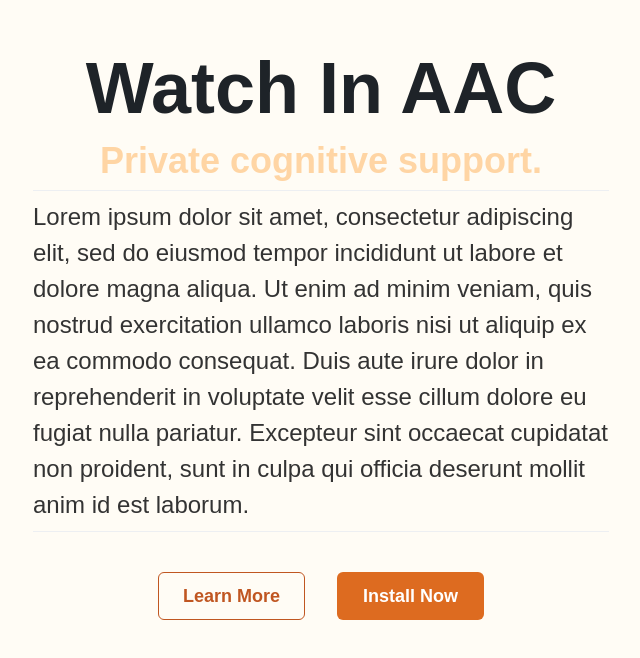
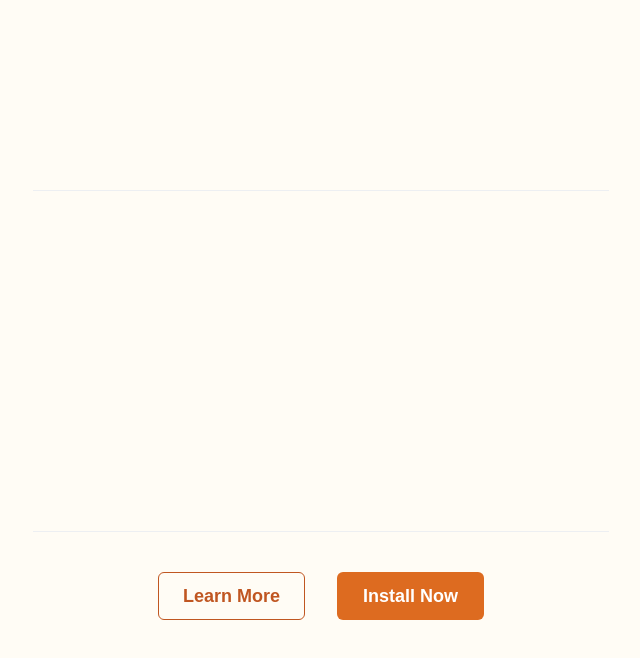
Before and after one commit to JSusak/AACAppSite, a React (Vite) app: page / in a window 1280 px wide. Shown: the part 2683-3341 px from the top of the page, without its empty margins (31-671 px from the left). Built offline with nearby package versions, Linux system fonts and the light colour scheme.

Commit message:
feat: add fade in animations to home page

```diff
--- a/src/pages/HomePage/components/OurMission/OurMission.tsx
+++ b/src/pages/HomePage/components/OurMission/OurMission.tsx
@@ -10,6 +10,8 @@ import {
 } from "@chakra-ui/layout";
 import { Image } from "@chakra-ui/image";
 import { ResponsiveSizes } from "../../../../responsiveSizes";
+import { motion } from "framer-motion";
+import { homePageFadeInVertical } from "../homePageAnims";
 
 export const OurMission = (): JSX.Element => {
   return (
@@ -28,19 +30,29 @@ export const OurMission = (): JSX.Element => {
             Our Mission.
           </Heading>
           <Divider />
+
+          <motion.span
+            variants={homePageFadeInVertical}
+            initial="hidden"
+            whileInView={"visible"}
+            viewport={{ once: true }}
+          >
+            <Center>
               <Text
                 fontSize={["xl", "xl", "2xl", "2xl"]}
                 w={["90%", "90%", "90%", "4xl"]}
                 textAlign={["center", "center", "center", "left"]}
               >
                 Lorem ipsum dolor sit amet, consectetur adipiscing elit, sed do
-            eiusmod tempor incididunt ut labore et dolore magna aliqua. Ut enim
-            ad minim veniam, quis nostrud exercitation ullamco laboris nisi ut
-            aliquip ex ea commodo consequat. Duis aute irure dolor in
-            reprehenderit in voluptate velit esse cillum dolore eu fugiat nulla
-            pariatur. Excepteur sint occaecat cupidatat non proident, sunt in
-            culpa qui officia deserunt mollit anim id est laborum.
+                eiusmod tempor incididunt ut labore et dolore magna aliqua. Ut
+                enim ad minim veniam, quis nostrud exercitation ullamco laboris
+                nisi ut aliquip ex ea commodo consequat. Duis aute irure dolor
+                in reprehenderit in voluptate velit esse cillum dolore eu fugiat
+                nulla pariatur. Excepteur sint occaecat cupidatat non proident,
+                sunt in culpa qui officia deserunt mollit anim id est laborum.
               </Text>
+            </Center>
+          </motion.span>
           <Divider />
           <SimpleGrid columns={2}>
             <Center>
--- a/src/pages/HomePage/components/WatchInPreview/WatchInPreview.tsx
+++ b/src/pages/HomePage/components/WatchInPreview/WatchInPreview.tsx
@@ -11,7 +11,9 @@ import {
 } from "@chakra-ui/react";
 import { ImageCollage } from "../ImageCollab/ImageCollage";
 import { Colours } from "../../../../colourScheme";
+import { motion } from "framer-motion";
 import { ResponsiveSizes } from "../../../../responsiveSizes";
+import { homePageFadeInRight } from "../homePageAnims";
 
 export const WatchInPreview = (): JSX.Element => {
   const [isLargerThan1280] = useMediaQuery("(min-width: 1280px)");
@@ -35,32 +37,53 @@ export const WatchInPreview = (): JSX.Element => {
     return (
       <Center>
         <VStack>
+          <motion.span
+            variants={homePageFadeInRight}
+            initial="hidden"
+            whileInView="visible"
+            viewport={{ once: true }}
+          >
             <Heading
               fontSize={ResponsiveSizes.SecondaryHeaderSizes}
               textAlign={"center"}
             >
               Watch In AAC
             </Heading>
+          </motion.span>
+          <motion.span
+            variants={homePageFadeInRight}
+            initial="hidden"
+            whileInView="visible"
+            viewport={{ once: true }}
+          >
             <Heading
               fontSize={["2xl", "2xl", "4xl", "4xl"]}
               color={Colours.lightModeMainCol}
             >
               Private cognitive support.
             </Heading>
+          </motion.span>
           <Divider />
+          <motion.span
+            variants={homePageFadeInRight}
+            initial="hidden"
+            whileInView="visible"
+            viewport={{ once: true }}
+          >
             <Text
               fontSize={["xl", "xl", "2xl", "2xl"]}
               maxW="xl"
               textAlign={["center", "center", "center", "left"]}
             >
               Lorem ipsum dolor sit amet, consectetur adipiscing elit, sed do
-            eiusmod tempor incididunt ut labore et dolore magna aliqua. Ut enim
-            ad minim veniam, quis nostrud exercitation ullamco laboris nisi ut
-            aliquip ex ea commodo consequat. Duis aute irure dolor in
-            reprehenderit in voluptate velit esse cillum dolore eu fugiat nulla
-            pariatur. Excepteur sint occaecat cupidatat non proident, sunt in
-            culpa qui officia deserunt mollit anim id est laborum.
+              eiusmod tempor incididunt ut labore et dolore magna aliqua. Ut
+              enim ad minim veniam, quis nostrud exercitation ullamco laboris
+              nisi ut aliquip ex ea commodo consequat. Duis aute irure dolor in
+              reprehenderit in voluptate velit esse cillum dolore eu fugiat
+              nulla pariatur. Excepteur sint occaecat cupidatat non proident,
+              sunt in culpa qui officia deserunt mollit anim id est laborum.
             </Text>
+          </motion.span>
           <Divider />
 
           <SimpleGrid columns={2} mt="2rem" spacing={"2rem"}>
--- a/src/pages/HomePage/components/WatchOutPreview/WatchOutPreview.tsx
+++ b/src/pages/HomePage/components/WatchOutPreview/WatchOutPreview.tsx
@@ -10,12 +10,18 @@ import {
 } from "@chakra-ui/react";
 import { ImageCollage } from "../ImageCollab/ImageCollage";
 import { ResponsiveSizes } from "../../../../responsiveSizes";
+import { motion } from "framer-motion";
+import { homePageFadeInLeft } from "../homePageAnims";
 
 export const WatchOutPreview = (): JSX.Element => {
   return (
     <Grid minH="100vh" position="relative">
       <Center>
-        <SimpleGrid columns={{ base: 1, md: 1, xl: 2 }} w="90%">
+        <SimpleGrid
+          columns={{ base: 1, md: 1, xl: 2 }}
+          mb={{ base: "0px", sm: "2rem", md: "2rem", xl: "0px" }}
+          w="90%"
+        >
           <Center>
             <ImageCollage
               images={[
@@ -28,32 +34,54 @@ export const WatchOutPreview = (): JSX.Element => {
           </Center>
           <Center>
             <VStack>
+              <motion.span
+                variants={homePageFadeInLeft}
+                initial="hidden"
+                whileInView="visible"
+                viewport={{ once: true }}
+              >
                 <Heading
                   fontSize={ResponsiveSizes.SecondaryHeaderSizes}
                   textAlign={"center"}
                 >
                   Watch Out AAC
                 </Heading>
+              </motion.span>
+              <motion.span
+                variants={homePageFadeInLeft}
+                initial="hidden"
+                whileInView="visible"
+                viewport={{ once: true }}
+              >
                 <Heading
                   fontSize={["2xl", "2xl", "4xl", "4xl"]}
                   color={"blue.100"}
                 >
                   Face-to-face interactions.
                 </Heading>
+              </motion.span>
               <Divider />
+              <motion.span
+                variants={homePageFadeInLeft}
+                initial="hidden"
+                whileInView="visible"
+                viewport={{ once: true }}
+              >
                 <Text
                   fontSize={["xl", "xl", "2xl", "2xl"]}
                   maxW="xl"
                   textAlign={["center", "center", "center", "left"]}
                 >
-                Lorem ipsum dolor sit amet, consectetur adipiscing elit, sed do
-                eiusmod tempor incididunt ut labore et dolore magna aliqua. Ut
-                enim ad minim veniam, quis nostrud exercitation ullamco laboris
-                nisi ut aliquip ex ea commodo consequat. Duis aute irure dolor
-                in reprehenderit in voluptate velit esse cillum dolore eu fugiat
-                nulla pariatur. Excepteur sint occaecat cupidatat non proident,
-                sunt in culpa qui officia deserunt mollit anim id est laborum.
+                  Lorem ipsum dolor sit amet, consectetur adipiscing elit, sed
+                  do eiusmod tempor incididunt ut labore et dolore magna aliqua.
+                  Ut enim ad minim veniam, quis nostrud exercitation ullamco
+                  laboris nisi ut aliquip ex ea commodo consequat. Duis aute
+                  irure dolor in reprehenderit in voluptate velit esse cillum
+                  dolore eu fugiat nulla pariatur. Excepteur sint occaecat
+                  cupidatat non proident, sunt in culpa qui officia deserunt
+                  mollit anim id est laborum.
                 </Text>
+              </motion.span>
               <Divider />
 
               <SimpleGrid columns={2} mt="2rem" spacing={"2rem"}>
--- /dev/null
+++ b/src/pages/HomePage/components/homePageAnims.ts
@@ -0,0 +1,57 @@
+export const homePageFadeInVertical = {
+  hidden: {
+    opacity: 0,
+    y: 10,
+  },
+  visible: {
+    opacity: 1,
+    y: 0,
+    transition: {
+      duration: 1,
+      ease: "easeInOut",
+    },
+  },
+};
+
+export const homePageGridStagger = {
+  hidden: {
+    opacity: 0,
+  },
+  visible: {
+    opacity: 1,
+    transition: {
+      delayChildren: 0.15,
+      staggerChildren: 0.15,
+    },
+  },
+};
+
+export const homePageFadeInLeft = {
+  hidden: {
+    opacity: 0,
+    x: 10,
+  },
+  visible: {
+    opacity: 1,
+    x: 0,
+    transition: {
+      duration: 1,
+      ease: "easeInOut",
+    },
+  },
+};
+
+export const homePageFadeInRight = {
+  hidden: {
+    opacity: 0,
+    x: -10,
+  },
+  visible: {
+    opacity: 1,
+    x: 0,
+    transition: {
+      duration: 1,
+      ease: "easeInOut",
+    },
+  },
+};
```
Lines whose indentation alone changed are shown as unchanged.
